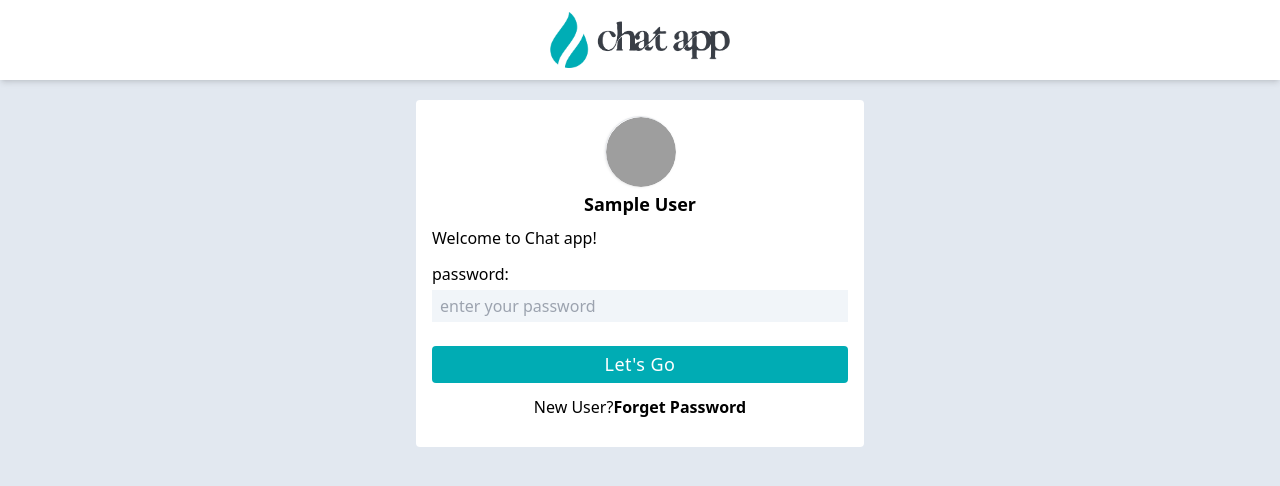
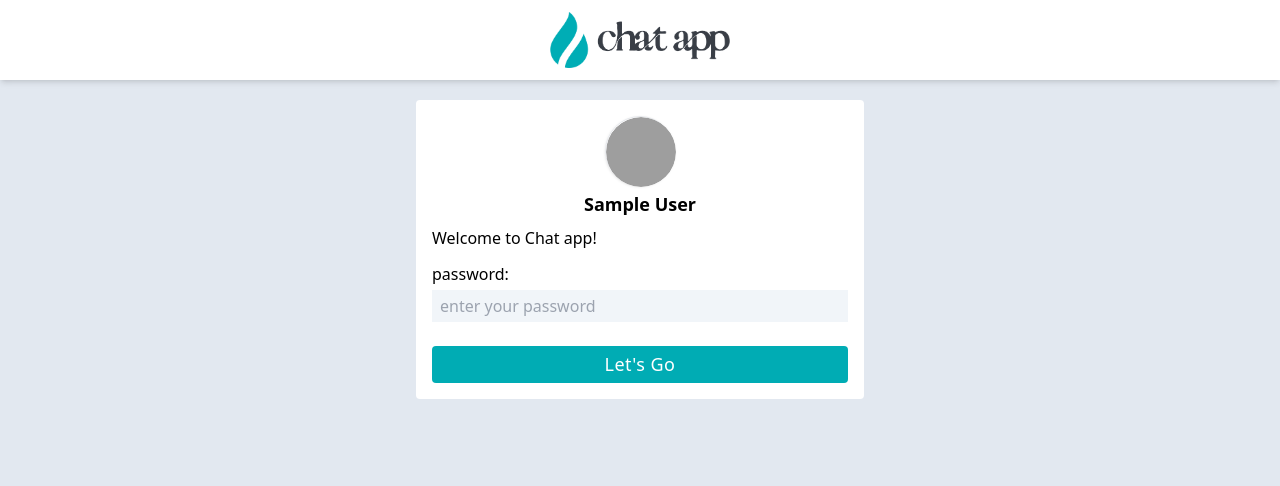
Before and after one commit to Anshuman7080/Chat-App, a React (Create React App) app in the folder client/: page /checkPasswordPage in a window 1280 px wide. Shown: the top 486 px of the page. Built offline with nearby package versions, Linux system fonts and the light colour scheme; sample sign-in values are in the browser's storage; grey boxes are pictures that could not be loaded.

Commit message:
removed a Button

```diff
--- a/client/src/pages/CheckPasswordPage.js
+++ b/client/src/pages/CheckPasswordPage.js
@@ -80,10 +80,6 @@ const CheckPasswordPage = () => {
             Let's Go
           </button>
         </form>
-
-        <p className="text-center my-3">New User?
-          <Link to={"/updatePassword"} className="hover:text-primary font-semibold">Forget Password</Link>
-        </p>
       </div>
     </div>
   );
```
